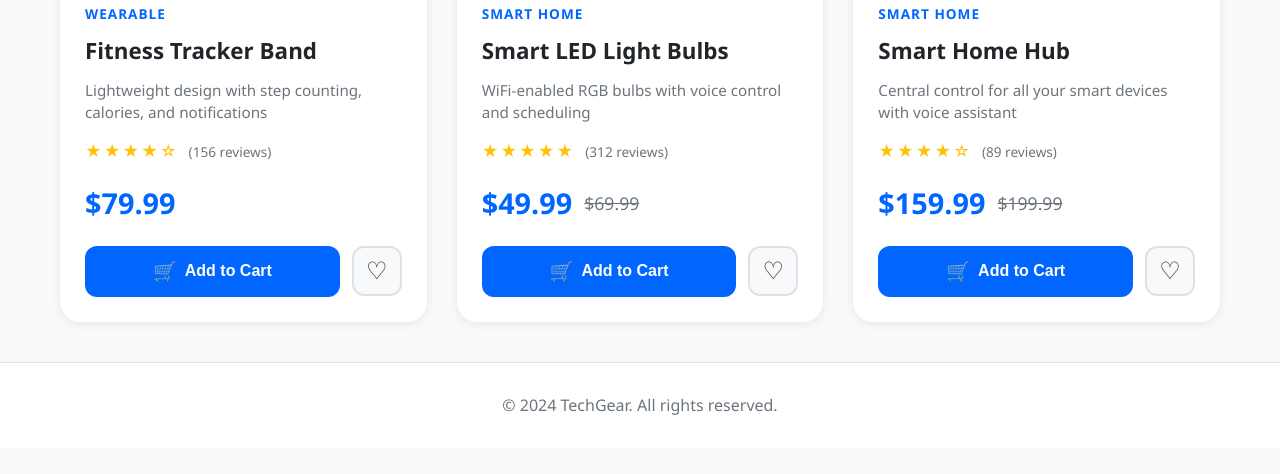
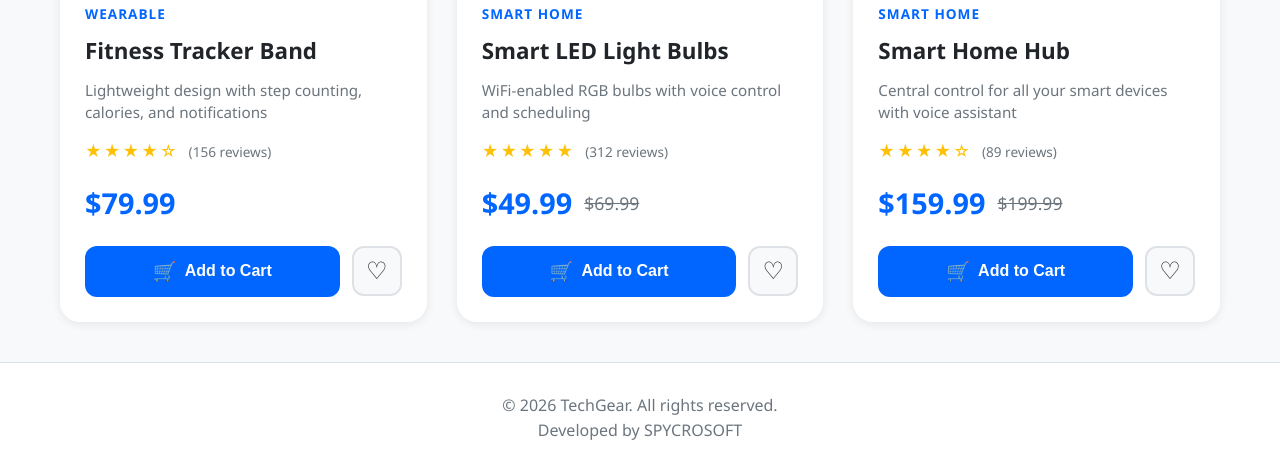
Before and after one commit to awwalowo2007-design/techgear-gallery, a plain HTML site: page index.html in a window 1280 px wide. Shown: the part 1397-1871 px from the top of the page. Before the commit the page ends 1845 px from the top, so only its background shows below. Drawn offline with Linux system fonts and the light colour scheme.

Commit message:
index.html

```diff
--- a/index.html
+++ b/index.html
@@ -271,7 +271,8 @@
   <!-- Footer -->
   <footer class="footer">
     <div class="footer-content">
-      <p>&copy; 2024 TechGear. All rights reserved.</p>
+      <p>&copy; 2026 TechGear. All rights reserved.</p>
+      <p>Developed by SPYCROSOFT</p>
     </div>
   </footer>
 
--- a/script.js
+++ b/script.js
@@ -185,3 +185,5 @@ document.addEventListener('DOMContentLoaded', () => {
   console.log('🚀 TechGear Product Gallery initialized successfully!');
   console.log('💡 Tip: Press Ctrl+C to toggle cart');
 });
+
+import { SpeedInsights } from "@vercel/speed-insights/next"
```
